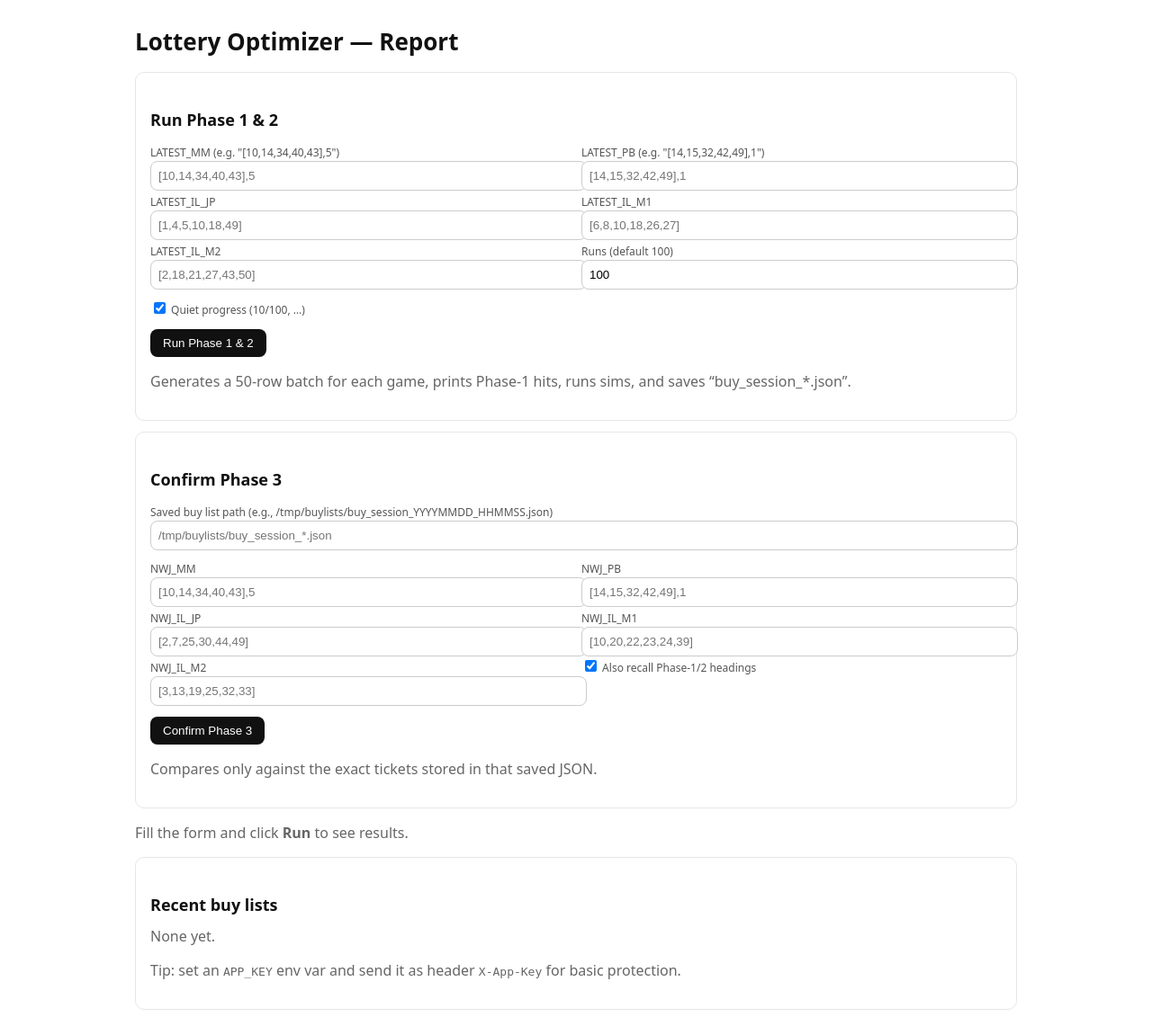
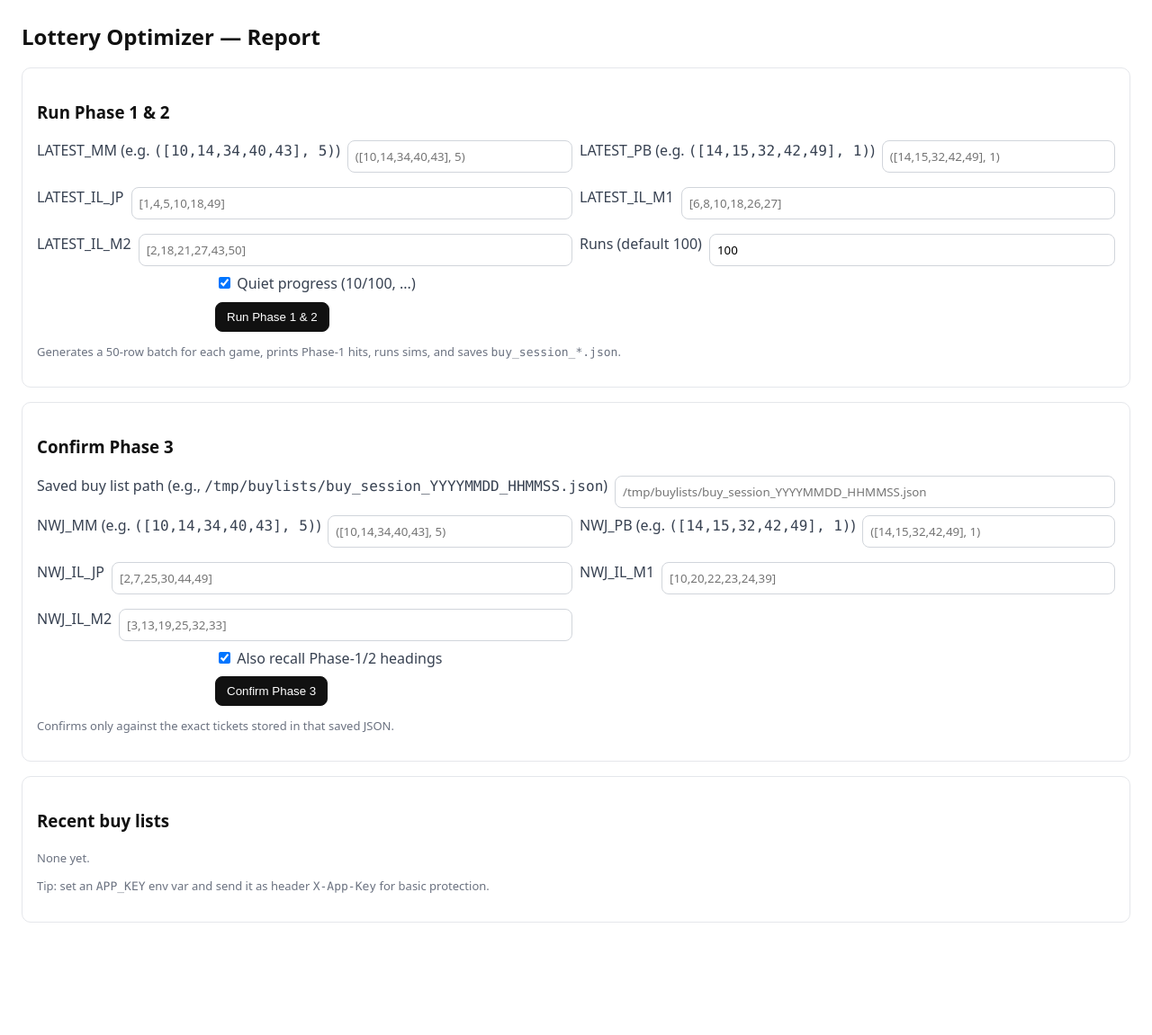
Before and after one commit to lettiehsu/lottery-optimizer, a Flask app: page / in a window 1280 px wide. Shown: the whole page at 90% size. After the commit the page ends 1026 px from the top, so only its background shows below. Run offline with Flask 3, Linux system fonts and the light colour scheme; parts of the project's set-up code (start-up, migrations or seed data) failed here and were passed over.

Commit message:
Update report.html

```diff
--- a/templates/report.html
+++ b/templates/report.html
@@ -1,102 +1,167 @@
-<!-- templates/report.html -->
 <!doctype html>
-<html>
+<html lang="en">
 <head>
   <meta charset="utf-8" />
   <title>Lottery Optimizer — Report</title>
+  <meta name="viewport" content="width=device-width, initial-scale=1" />
   <style>
-    body{font-family:system-ui,-apple-system,Segoe UI,Roboto,Arial,sans-serif;max-width:980px;margin:28px auto;padding:0 16px;color:#111}
-    h1{font-size:26px;margin:0 0 16px}
-    h2{font-size:18px;margin:24px 0 12px}
-    .card{border:1px solid #e6e6e6;border-radius:10px;padding:16px;margin:12px 0}
-    .btn{display:inline-block;background:#111;color:#fff;padding:8px 14px;border-radius:8px;border:none;cursor:pointer}
-    .btn:disabled{opacity:.5;cursor:not-allowed}
-    input[type=text]{width:100%;padding:8px;border:1px solid #ccc;border-radius:8px}
-    label{font-size:12px;color:#555}
-    .row{display:grid;grid-template-columns:1fr 1fr;gap:12px}
-    .error{background:#fff4f4;border:1px solid #ffd4d4;color:#a40000;padding:12px;border-radius:8px;white-space:pre-wrap}
-    pre{background:#111;color:#fff;padding:10px;border-radius:8px;overflow:auto}
-    table{width:100%;border-collapse:collapse;margin-top:8px}
-    th,td{border:1px solid #eee;padding:6px 8px;font-family:ui-monospace, SFMono-Regular, Menlo, monospace}
-    .muted{color:#666}
+    body{font-family:system-ui,-apple-system,Segoe UI,Roboto,Arial,sans-serif;line-height:1.45;margin:24px;color:#111}
+    h1{font-size:24px;margin:0 0 12px}
+    .card{border:1px solid #e5e7eb;border-radius:10px;padding:16px;margin:16px 0;background:#fff}
+    .row{display:flex;gap:8px;margin-bottom:8px}
+    .row label{min-width:190px;color:#374151}
+    input[type=text]{flex:1;padding:8px;border:1px solid #d1d5db;border-radius:8px;font-family:inherit}
+    .btn{padding:8px 12px;border-radius:8px;border:1px solid #111;background:#111;color:#fff;cursor:pointer}
+    .btn:disabled{opacity:0.5;cursor:not-allowed}
+    .muted{color:#6b7280;font-size:13px}
+    .error{white-space:pre-wrap;border:1px solid #fecaca;background:#fef2f2;color:#991b1b;padding:10px;border-radius:8px;margin-bottom:12px}
+    pre{background:#0b1020;color:#e0e8ff;padding:12px;border-radius:8px;overflow:auto;font-size:13px}
+    code{font-family:ui-monospace, SFMono-Regular, Menlo, Consolas, monospace}
+    ul{padding-left:18px}
+    .pill{display:inline-block;border:1px solid #d1d5db;border-radius:999px;padding:2px 8px;margin:2px 6px 2px 0;font-size:12px}
+    .grid{display:grid;grid-template-columns:1fr 1fr;gap:8px}
+    .grid .row label{min-width:auto}
   </style>
 </head>
 <body>
   <h1>Lottery Optimizer — Report</h1>
 
   {% if import_err %}
-  <div class="error"><strong>Import error:</strong>\n{{ import_err }}</div>
+    <div class="error"><strong>Import error:</strong>\n{{ import_err }}</div>
   {% endif %}
 
-  {% if error %}
-  <div class="error"><strong>Error:</strong>\n{{ error }}</div>
-  {% endif %}
+  <div id="errBox" class="error" style="display:none"></div>
 
   <div class="card">
-    <h2>Run Phase 1 &amp; 2</h2>
-    <form method="post" action="/run-phase12">
-      <div class="row">
-        <div>
-          <label>LATEST_MM (e.g. "[10,14,34,40,43],5")</label>
-          <input name="LATEST_MM" type="text" placeholder="[10,14,34,40,43],5">
-        </div>
-        <div>
-          <label>LATEST_PB (e.g. "[14,15,32,42,49],1")</label>
-          <input name="LATEST_PB" type="text" placeholder="[14,15,32,42,49],1">
-        </div>
+    <h3>Run Phase 1 & 2</h3>
+    <form id="runForm">
+      <div class="grid">
+        <div class="row"><label for="LATEST_MM">LATEST_MM (e.g. <code>([10,14,34,40,43], 5)</code>)</label><input id="LATEST_MM" name="LATEST_MM" type="text" placeholder="([10,14,34,40,43], 5)"></div>
+        <div class="row"><label for="LATEST_PB">LATEST_PB (e.g. <code>([14,15,32,42,49], 1)</code>)</label><input id="LATEST_PB" name="LATEST_PB" type="text" placeholder="([14,15,32,42,49], 1)"></div>
+        <div class="row"><label for="LATEST_IL_JP">LATEST_IL_JP</label><input id="LATEST_IL_JP" name="LATEST_IL_JP" type="text" placeholder="[1,4,5,10,18,49]"></div>
+        <div class="row"><label for="LATEST_IL_M1">LATEST_IL_M1</label><input id="LATEST_IL_M1" name="LATEST_IL_M1" type="text" placeholder="[6,8,10,18,26,27]"></div>
+        <div class="row"><label for="LATEST_IL_M2">LATEST_IL_M2</label><input id="LATEST_IL_M2" name="LATEST_IL_M2" type="text" placeholder="[2,18,21,27,43,50]"></div>
+        <div class="row"><label for="runs">Runs (default 100)</label><input id="runs" name="runs" type="text" value="100"></div>
       </div>
-      <div class="row">
-        <div><label>LATEST_IL_JP</label><input name="LATEST_IL_JP" type="text" placeholder="[1,4,5,10,18,49]"></div>
-        <div><label>LATEST_IL_M1</label><input name="LATEST_IL_M1" type="text" placeholder="[6,8,10,18,26,27]"></div>
-      </div>
-      <div class="row">
-        <div><label>LATEST_IL_M2</label><input name="LATEST_IL_M2" type="text" placeholder="[2,18,21,27,43,50]"></div>
-        <div><label>Runs (default 100)</label><input name="RUNS" type="text" value="100"></div>
-      </div>
-      <div style="margin-top:10px">
-        <label><input type="checkbox" name="QUIET" checked> Quiet progress (10/100, …)</label>
-      </div>
-      <div style="margin-top:12px"><button class="btn" type="submit">Run Phase 1 &amp; 2</button></div>
-      <p class="muted">Generates a 50-row batch for each game, prints Phase-1 hits, runs sims, and saves “buy_session_*.json”.</p>
+      <div class="row"><label></label><label><input type="checkbox" id="quiet" name="quiet" checked> Quiet progress (10/100, ...)</label></div>
+      <div class="row"><label></label><button class="btn" id="runBtn" type="submit">Run Phase 1 & 2</button></div>
     </form>
+    <p class="muted">Generates a 50-row batch for each game, prints Phase-1 hits, runs sims, and saves <code>buy_session_*.json</code>.</p>
+    <div id="runOut"></div>
   </div>
 
   <div class="card">
-    <h2>Confirm Phase 3</h2>
-    <form method="post" action="/confirm-phase3">
-      <div><label>Saved buy list path (e.g., /tmp/buylists/buy_session_YYYYMMDD_HHMMSS.json)</label>
-        <input name="CONFIRM_FILE" type="text" placeholder="/tmp/buylists/buy_session_*.json">
+    <h3>Confirm Phase 3</h3>
+    <form id="confirmForm">
+      <div class="row">
+        <label for="saved_path">Saved buy list path (e.g., <code>/tmp/buylists/buy_session_YYYYMMDD_HHMMSS.json</code>)</label>
+        <input id="saved_path" name="saved_path" type="text" placeholder="/tmp/buylists/buy_session_YYYYMMDD_HHMMSS.json">
       </div>
-      <div class="row" style="margin-top:8px">
-        <div><label>NWJ_MM</label><input name="NWJ_MM" type="text" placeholder="[10,14,34,40,43],5"></div>
-        <div><label>NWJ_PB</label><input name="NWJ_PB" type="text" placeholder="[14,15,32,42,49],1"></div>
+
+      <div class="grid">
+        <div class="row"><label for="NWJ_MM">NWJ_MM (e.g. <code>([10,14,34,40,43], 5)</code>)</label><input id="NWJ_MM" name="NWJ_MM" type="text" placeholder="([10,14,34,40,43], 5)"></div>
+        <div class="row"><label for="NWJ_PB">NWJ_PB (e.g. <code>([14,15,32,42,49], 1)</code>)</label><input id="NWJ_PB" name="NWJ_PB" type="text" placeholder="([14,15,32,42,49], 1)"></div>
+        <div class="row"><label for="NWJ_IL_JP">NWJ_IL_JP</label><input id="NWJ_IL_JP" name="NWJ_IL_JP" type="text" placeholder="[2,7,25,30,44,49]"></div>
+        <div class="row"><label for="NWJ_IL_M1">NWJ_IL_M1</label><input id="NWJ_IL_M1" name="NWJ_IL_M1" type="text" placeholder="[10,20,22,23,24,39]"></div>
+        <div class="row"><label for="NWJ_IL_M2">NWJ_IL_M2</label><input id="NWJ_IL_M2" name="NWJ_IL_M2" type="text" placeholder="[3,13,19,25,32,33]"></div>
       </div>
-      <div class="row">
-        <div><label>NWJ_IL_JP</label><input name="NWJ_IL_JP" type="text" placeholder="[2,7,25,30,44,49]"></div>
-        <div><label>NWJ_IL_M1</label><input name="NWJ_IL_M1" type="text" placeholder="[10,20,22,23,24,39]"></div>
-      </div>
-      <div class="row">
-        <div><label>NWJ_IL_M2</label><input name="NWJ_IL_M2" type="text" placeholder="[3,13,19,25,32,33]"></div>
-        <div><label><input type="checkbox" name="RECALL_PHASE12" checked> Also recall Phase-1/2 headings</label></div>
-      </div>
-      <div style="margin-top:12px"><button class="btn" type="submit">Confirm Phase 3</button></div>
-      <p class="muted">Compares only against the exact tickets stored in that saved JSON.</p>
+
+      <div class="row"><label></label><label><input type="checkbox" id="recall_headings" name="recall_headings" checked> Also recall Phase-1/2 headings</label></div>
+      <div class="row"><label></label><button class="btn" id="confirmBtn" type="submit">Confirm Phase 3</button></div>
     </form>
+    <p class="muted">Confirms only against the exact tickets stored in that saved JSON.</p>
+    <div id="confirmOut"></div>
   </div>
 
-  {% if res %}
-    <div class="card">
-      <h2>Result</h2>
-      <pre>{{ res | tojson(indent=2) }}</pre>
-    </div>
-  {% else %}
-    <p class="muted">Fill the form and click <b>Run</b> to see results.</p>
-  {% endif %}
-
   <div class="card">
-    <h2>Recent buy lists</h2>
-    <div class="muted">None yet.</div>
+    <h3>Recent buy lists</h3>
+    <div id="recentBox" class="muted">Loading…</div>
     <p class="muted">Tip: set an <code>APP_KEY</code> env var and send it as header <code>X-App-Key</code> for basic protection.</p>
   </div>
+
+  <script>
+    const errBox = document.getElementById('errBox');
+
+    function showError(msg) {
+      errBox.style.display = 'block';
+      errBox.textContent = msg;
+    }
+    function clearError() {
+      errBox.style.display = 'none';
+      errBox.textContent = '';
+    }
+
+    async function callJSON(url, formEl) {
+      const fd = new FormData(formEl);
+      const resp = await fetch(url, { method: 'POST', body: fd });
+      const txt = await resp.text();
+      let data = null;
+      try { data = JSON.parse(txt); } catch { throw new Error(txt || ('HTTP ' + resp.status)); }
+      if (!data.ok) throw new Error(data.error || 'Unknown error');
+      return data;
+    }
+
+    function renderJSON(div, obj) {
+      div.innerHTML = '<pre>' + JSON.stringify(obj, null, 2) + '</pre>';
+    }
+
+    document.getElementById('runForm').addEventListener('submit', async (e) => {
+      e.preventDefault();
+      clearError();
+      const out = document.getElementById('runOut');
+      out.innerHTML = '<div class="muted">Running…</div>';
+      try {
+        const data = await callJSON('/run', e.target);
+        renderJSON(out, data.result);
+        // If we have a saved path, prefill Phase 3 box
+        if (data.result && data.result.saved_path) {
+          document.getElementById('saved_path').value = data.result.saved_path;
+        } else if (data.result && data.result.saved_path_rel) {
+          document.getElementById('saved_path').value = '/' + data.result.saved_path_rel.replace(/^\/+/, '');
+        }
+        loadRecent();
+      } catch (err) {
+        showError('Error:\\n' + err.message);
+        out.innerHTML = '';
+      }
+    });
+
+    document.getElementById('confirmForm').addEventListener('submit', async (e) => {
+      e.preventDefault();
+      clearError();
+      const out = document.getElementById('confirmOut');
+      out.innerHTML = '<div class="muted">Confirming…</div>';
+      try {
+        const data = await callJSON('/confirm', e.target);
+        renderJSON(out, data.result);
+      } catch (err) {
+        showError('Error:\\n' + err.message);
+        out.innerHTML = '';
+      }
+    });
+
+    async function loadRecent() {
+      try {
+        const r = await fetch('/recent');
+        const data = await r.json();
+        const box = document.getElementById('recentBox');
+        if (!data.ok || !data.files || data.files.length === 0) {
+          box.textContent = 'None yet.';
+          return;
+        }
+        const ul = document.createElement('ul');
+        data.files.forEach(f => {
+          const li = document.createElement('li');
+          li.innerHTML = '<code>' + f + '</code>';
+          ul.appendChild(li);
+        });
+        box.innerHTML = '';
+        box.appendChild(ul);
+      } catch {
+        document.getElementById('recentBox').textContent = 'None yet.';
+      }
+    }
+    loadRecent();
+  </script>
 </body>
 </html>
```
